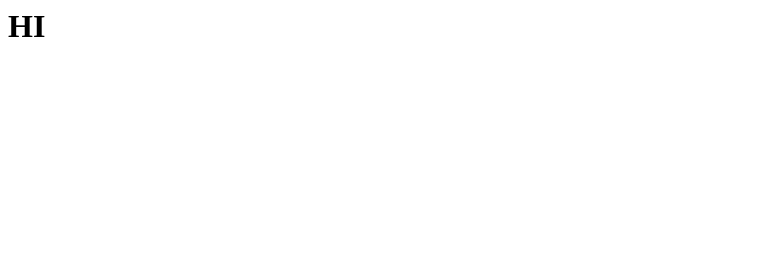
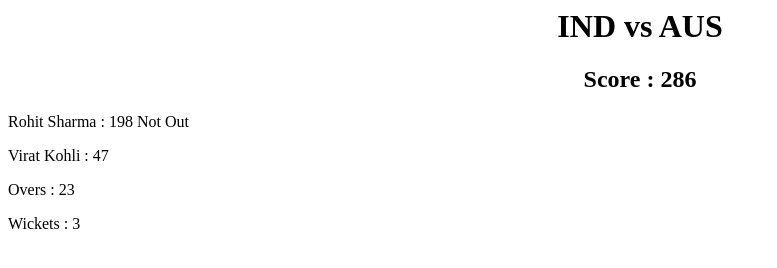
Before and after one commit to MervinJ0411/MJ, a plain HTML site: page index.html in a window 1280 px wide. Shown: the whole page, without its empty margins (0-777 px from the left). Drawn offline with Linux system fonts and the light colour scheme.

Commit message:
Update index.html

```diff
--- a/index.html
+++ b/index.html
@@ -1,4 +1,10 @@
-<html><body>
-		<h1>HI</h1>
-	</body>
+<html>
+    <body>
+        <center><h1>IND vs AUS</h1>
+        <h2>Score : 286</h2></center>
+        <p>Rohit Sharma : 198 Not Out</p>
+        <p>Virat Kohli : 47</p>
+        <p>Overs : 23</p>
+        <p>Wickets : 3</p>
+    </body>
 </html>
```
